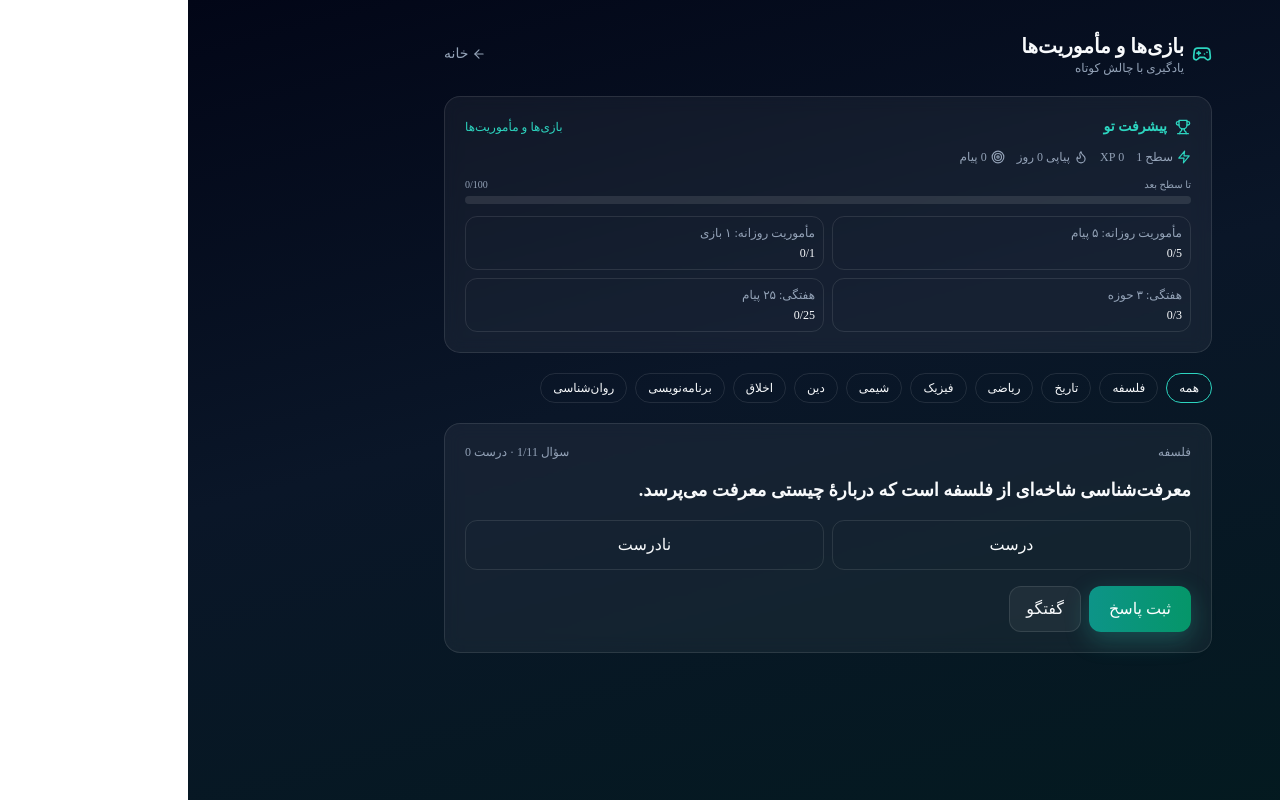
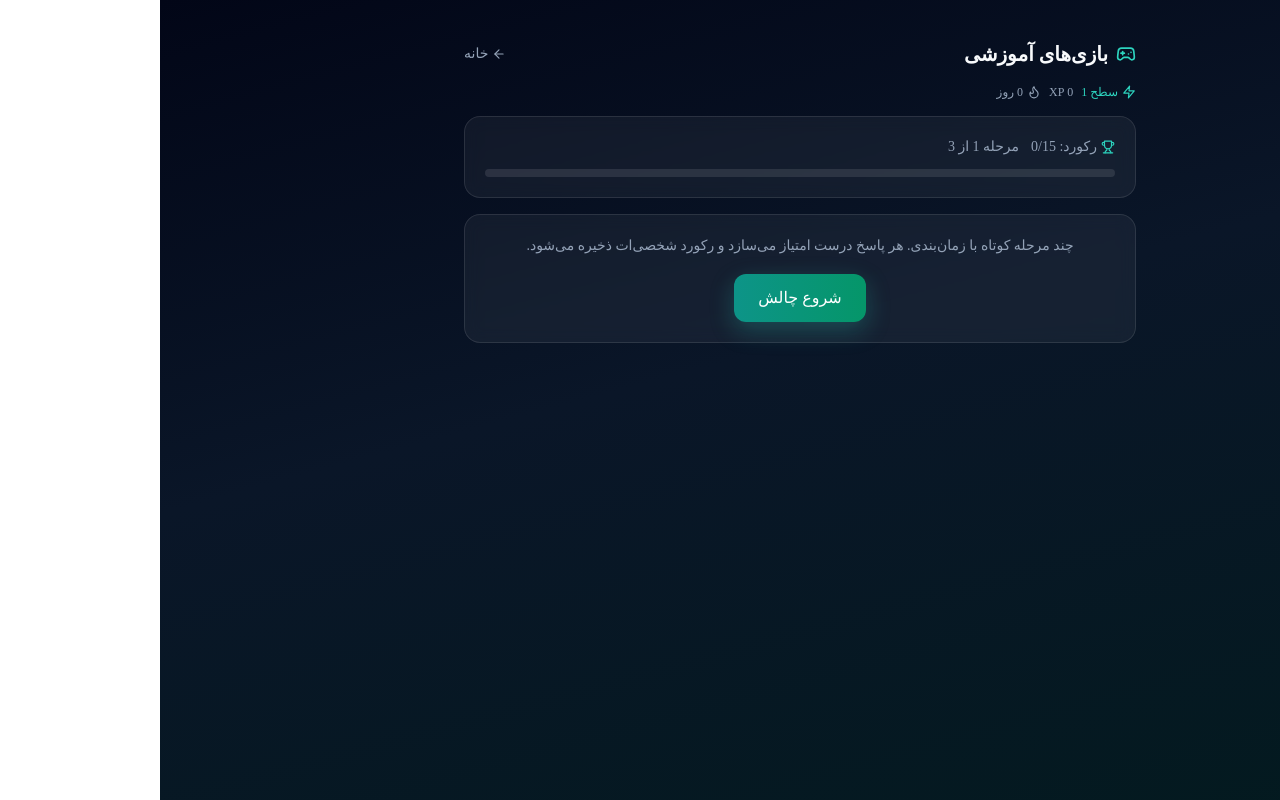
Before and after one commit to ImPMUFO/WAI, a Next.js app: page /play in a window 1280 px wide. Built offline with nearby package versions, Linux system fonts and the light colour scheme.

Commit message:
Update page.tsx

```diff
--- a/src/app/play/page.tsx
+++ b/src/app/play/page.tsx
@@ -1,8 +1,9 @@
 'use client'
 
-import { useMemo, useState } from 'react'
+import { useEffect, useMemo, useState } from 'react'
 import Link from 'next/link'
-import { ArrowRight, Gamepad2, CheckCircle2, XCircle } from 'lucide-react'
+import { motion, AnimatePresence } from 'framer-motion'
+import { ArrowRight, Gamepad2, CheckCircle2, XCircle, Timer, Trophy, Zap } from 'lucide-react'
 import GamificationBar from '@/components/GamificationBar'
 import { onQuizFinished } from '@/lib/gamification'
 
@@ -17,176 +18,150 @@ type QuizItem = {
 }
 
 const BANK: QuizItem[] = [
-  {
-    id: 'p1',
-    domain: 'philosophy',
-    type: 'tf',
-    question: 'معرفت‌شناسی شاخه‌ای از فلسفه است که دربارهٔ چیستی معرفت می‌پرسد.',
-    answer: 'درست',
-    explain: 'بله؛ معرفت‌شناسی (epistemology) دربارهٔ چیستی و امکان دانش است.',
-  },
-  {
-    id: 'p2',
-    domain: 'philosophy',
-    type: 'mc',
-    question: 'کدام گزینه بیشتر به «منطق» مربوط است؟',
-    options: ['استدلال معتبر', 'سبک ادبی', 'قیمت کالا', 'ژنتیک'],
-    answer: 'استدلال معتبر',
-    explain: 'منطق قواعد استدلال صحیح را بررسی می‌کند.',
-  },
-  {
-    id: 'h1',
-    domain: 'history',
-    type: 'mc',
-    question: 'برای فهم یک رویداد تاریخی، کدام مهم‌تر است؟',
-    options: ['فقط تاریخ دقیق', 'علت و زمینه', 'نام افراد معروف فقط', 'رنگ پرچم'],
-    answer: 'علت و زمینه',
-    explain: 'تاریخ فقط فهرست تاریخ‌ها نیست؛ علت‌ها و بستر اهمیت دارد.',
-  },
-  {
-    id: 'h2',
-    domain: 'history',
-    type: 'tf',
-    question: 'تطبیق شخصیت‌ها با رویدادها یکی از راه‌های یادگیری تاریخ است.',
-    answer: 'درست',
-    explain: 'ارتباط‌دادن افراد و رخدادها حافظهٔ تاریخی را تقویت می‌کند.',
-  },
-  {
-    id: 'm1',
-    domain: 'math',
-    type: 'mc',
-    question: 'اگر a=2 و b=3، مقدار a+b چند است؟',
-    options: ['5', '6', '1', '23'],
-    answer: '5',
-    explain: 'جمع ساده: ۲+۳=۵.',
-  },
-  {
-    id: 'phy1',
-    domain: 'physics',
-    type: 'tf',
-    question: 'نیرو می‌تواند سرعت یا جهت حرکت را تغییر دهد.',
-    answer: 'درست',
-    explain: 'طبق مکانیک کلاسیک، نیرو با شتاب مرتبط است.',
-  },
-  {
-    id: 'c1',
-    domain: 'chemistry',
-    type: 'mc',
-    question: 'آب از چه عناصری ساخته شده؟',
-    options: ['هیدروژن و اکسیژن', 'کربن و نیتروژن', 'آهن و مس', 'سدیم و کلر'],
-    answer: 'هیدروژن و اکسیژن',
-    explain: 'فرمول آب H₂O است.',
-  },
-  {
-    id: 'r1',
-    domain: 'religion',
-    type: 'tf',
-    question: 'در مطالعهٔ دین، تمایز بین باور، دلیل و تجربه مفید است.',
-    answer: 'درست',
-    explain: 'این تمایز گفتگو را دقیق‌تر و عمیق‌تر می‌کند.',
-  },
-  {
-    id: 'e1',
-    domain: 'ethics',
-    type: 'mc',
-    question: 'در اخلاق، کدام سؤال محوری‌تر است؟',
-    options: ['چه چیزی ارزشمند/درست است؟', 'قیمت دلار چند است؟', 'رنگ محبوب من چیست؟', 'ساعت چند است؟'],
-    answer: 'چه چیزی ارزشمند/درست است؟',
-    explain: 'اخلاق دربارهٔ ارزش و درستی عمل می‌پرسد.',
-  },
-  {
-    id: 'prog1',
-    domain: 'programming',
-    type: 'fill',
-    question: 'ساختاری که داده را به‌صورت کلید-مقدار نگه می‌دارد در بسیاری زبان‌ها .... نام دارد. (دیکشنری/آبجکت/مپ)',
-    answer: 'دیکشنری',
-    explain: 'نام‌ها متفاوت است اما مفهوم map/dict/object شبیه است.',
-  },
-  {
-    id: 'psy1',
-    domain: 'psychology',
-    type: 'tf',
-    question: 'سوگیری شناختی می‌تواند تصمیم‌گیری را منحرف کند.',
-    answer: 'درست',
-    explain: 'روان‌شناسی شناختی این سوگیری‌ها را مطالعه می‌کند.',
-  },
+  { id: 'p1', domain: 'philosophy', type: 'tf', question: 'معرفت‌شناسی دربارهٔ چیستی و امکان معرفت می‌پرسد.', answer: 'درست', explain: 'معرفت‌شناسی یکی از شاخه‌های اصلی فلسفه است.' },
+  { id: 'p2', domain: 'philosophy', type: 'mc', question: 'کدام بیشتر به منطق مربوط است؟', options: ['استدلال معتبر', 'سبک ادبی', 'قیمت کالا', 'ژنتیک'], answer: 'استدلال معتبر', explain: 'منطق قواعد استدلال درست را بررسی می‌کند.' },
+  { id: 'h1', domain: 'history', type: 'mc', question: 'برای فهم رویداد تاریخی چه چیزی مهم‌تر است؟', options: ['فقط تاریخ دقیق', 'علت و زمینه', 'فقط نام افراد', 'رنگ پرچم'], answer: 'علت و زمینه', explain: 'علت‌ها و بستر از فهرست تاریخ‌ها مهم‌ترند.' },
+  { id: 'h2', domain: 'history', type: 'tf', question: 'تطبیق شخصیت‌ها با رویدادها به یادگیری تاریخ کمک می‌کند.', answer: 'درست', explain: 'ارتباط افراد و رخدادها حافظه را قوی می‌کند.' },
+  { id: 'm1', domain: 'math', type: 'mc', question: 'اگر a=۲ و b=۳، مقدار a+b؟', options: ['۵', '۶', '۱', '۲۳'], answer: '۵', explain: '۲+۳=۵' },
+  { id: 'm2', domain: 'math', type: 'fill', question: 'نصف عدد ۱۰ چند است؟ (فقط عدد)', answer: '۵', explain: '۱۰÷۲=۵' },
+  { id: 'phy1', domain: 'physics', type: 'tf', question: 'نیرو می‌تواند سرعت یا جهت حرکت را تغییر دهد.', answer: 'درست', explain: 'نیرو با تغییر حرکت مرتبط است.' },
+  { id: 'c1', domain: 'chemistry', type: 'mc', question: 'آب از چه عناصری ساخته شده؟', options: ['هیدروژن و اکسیژن', 'کربن و نیتروژن', 'آهن و مس', 'سدیم و کلر'], answer: 'هیدروژن و اکسیژن', explain: 'فرمول آب H₂O است.' },
+  { id: 'r1', domain: 'religion', type: 'tf', question: 'تمایز بین باور، دلیل و تجربه در مطالعه دین مفید است.', answer: 'درست', explain: 'این تمایز گفتگو را دقیق‌تر می‌کند.' },
+  { id: 'e1', domain: 'ethics', type: 'mc', question: 'سؤال محوری اخلاق کدام است؟', options: ['چه باید کرد؟', 'هوا چند درجه است؟', 'رنگ دیوار چیست؟', 'ساعت چند است؟'], answer: 'چه باید کرد؟', explain: 'اخلاق درباره خوبی و مسئولیت است.' },
+  { id: 'pr1', domain: 'programming', type: 'mc', question: 'کدام مفهوم برای ذخیره جفت کلید-مقدار رایج است؟', options: ['دیکشنری/آبجکت', 'فقط عدد صحیح', 'فقط رشته خالی', 'پشته سخت‌افزاری'], answer: 'دیکشنری/آبجکت', explain: 'map و dict و object مفهوم مشابه‌اند.' },
+  { id: 'psy1', domain: 'psychology', type: 'tf', question: 'سوگیری شناختی می‌تواند تصمیم‌گیری را منحرف کند.', answer: 'درست', explain: 'روان‌شناسی شناختی این خطاها را مطالعه می‌کند.' },
+  { id: 'bio1', domain: 'biology', type: 'mc', question: 'واحد پایه وراثت معمولاً چیست؟', options: ['ژن', 'سنگ', 'بایت', 'وات'], answer: 'ژن', explain: 'ژن حامل اطلاعات وراثتی است.' },
+  { id: 'lit1', domain: 'literature', type: 'tf', question: 'در خواندن ادبی، توجه به فرم و معنا هر دو مفید است.', answer: 'درست', explain: 'ساختار متن هم مثل احساس مهم است.' },
+  { id: 'ec1', domain: 'economics', type: 'mc', question: 'ایده کمیابی بیشتر به چه اشاره دارد؟', options: ['منابع محدود و انتخاب', 'بی‌نهایت بودن همه چیز', 'فقط چاپ پول', 'حذف کامل نیاز'], answer: 'منابع محدود و انتخاب', explain: 'اقتصاد با انتخاب در محدودیت سروکار دارد.' },
 ]
 
-const domainLabel: Record<string, string> = {
-  philosophy: 'فلسفه',
-  history: 'تاریخ',
-  math: 'ریاضی',
-  physics: 'فیزیک',
-  chemistry: 'شیمی',
-  religion: 'دین',
-  ethics: 'اخلاق',
-  programming: 'برنامه‌نویسی',
-  psychology: 'روان‌شناسی',
+const STAGE_SIZE = 5
+const TIME_PER_Q = 20
+const BEST_KEY = 'waima_play_best'
+
+function shuffle<T>(arr: T[]) {
+  const a = [...arr]
+  for (let i = a.length - 1; i > 0; i--) {
+    const j = Math.floor(Math.random() * (i + 1))
+    ;[a[i], a[j]] = [a[j], a[i]]
+  }
+  return a
 }
 
+type Phase = 'ready' | 'playing' | 'feedback' | 'stageClear' | 'done'
+
 export default function PlayPage() {
-  const [domain, setDomain] = useState<string>('all')
+  const [deck, setDeck] = useState<QuizItem[]>([])
   const [index, setIndex] = useState(0)
-  const [selected, setSelected] = useState<string>('')
-  const [fill, setFill] = useState('')
-  const [feedback, setFeedback] = useState<'ok' | 'bad' | null>(null)
-  const [score, setScore] = useState({ ok: 0, total: 0 })
-  const [done, setDone] = useState(false)
+  const [stage, setStage] = useState(1)
+  const [phase, setPhase] = useState<Phase>('ready')
+  const [answer, setAnswer] = useState('')
+  const [correctCount, setCorrectCount] = useState(0)
+  const [stageCorrect, setStageCorrect] = useState(0)
+  const [lastCorrect, setLastCorrect] = useState<boolean | null>(null)
+  const [seconds, setSeconds] = useState(TIME_PER_Q)
+  const [best, setBest] = useState(0)
+  const [combo, setCombo] = useState(0)
 
-  const items = useMemo(() => {
-    const list = domain === 'all' ? BANK : BANK.filter((q) => q.domain === domain)
-    return list.length ? list : BANK
-  }, [domain])
+  const totalStages = useMemo(() => Math.max(1, Math.ceil(BANK.length / STAGE_SIZE)), [])
+  const current = deck[index]
 
-  const q = items[index % items.length]
+  useEffect(() => {
+    try {
+      const b = Number(localStorage.getItem(BEST_KEY) || '0')
+      if (!Number.isNaN(b)) setBest(b)
+    } catch {}
+  }, [])
 
-  const submit = () => {
-    if (!q || feedback) return
-    const userAns =
-      q.type === 'fill' ? fill.trim() : selected.trim()
-    if (!userAns) return
-    const ok =
-      q.type === 'fill'
-        ? userAns.includes(q.answer) || q.answer.includes(userAns)
-        : userAns === q.answer
-    setFeedback(ok ? 'ok' : 'bad')
-    setScore((s) => ({ ok: s.ok + (ok ? 1 : 0), total: s.total + 1 }))
+  useEffect(() => {
+    if (phase !== 'playing') return
+    setSeconds(TIME_PER_Q)
+    const t = setInterval(() => {
+      setSeconds((s) => {
+        if (s <= 1) {
+          clearInterval(t)
+          submitAnswer(true)
+          return 0
+        }
+        return s - 1
+      })
+    }, 1000)
+    return () => clearInterval(t)
+    // eslint-disable-next-line react-hooks/exhaustive-deps
+  }, [phase, index])
+
+  const startRun = () => {
+    setDeck(shuffle(BANK))
+    setIndex(0)
+    setStage(1)
+    setCorrectCount(0)
+    setStageCorrect(0)
+    setCombo(0)
+    setAnswer('')
+    setLastCorrect(null)
+    setPhase('playing')
+  }
+
+  const submitAnswer = (timeout = false) => {
+    if (!current || phase !== 'playing') return
+    const userAns = timeout ? '' : answer.trim()
+    const ok = !timeout && userAns === current.answer
+    setLastCorrect(ok)
+    if (ok) {
+      setCorrectCount((c) => c + 1)
+      setStageCorrect((c) => c + 1)
+      setCombo((c) => c + 1)
+    } else setCombo(0)
+    setPhase('feedback')
   }
 
   const next = () => {
-    if (score.total > 0 && score.total % 5 === 0) {
-      onQuizFinished(score.ok / Math.max(1, score.total))
-    }
-    setFeedback(null)
-    setSelected('')
-    setFill('')
-    if (index + 1 >= items.length) {
-      onQuizFinished(score.ok / Math.max(1, score.total + (feedback === 'ok' ? 0 : 0)))
-      setDone(true)
+    const nextIndex = index + 1
+    if (nextIndex >= deck.length) {
+      finishRun(correctCount)
       return
     }
-    setIndex((i) => i + 1)
+    if (nextIndex % STAGE_SIZE === 0) {
+      setPhase('stageClear')
+      return
+    }
+    setIndex(nextIndex)
+    setAnswer('')
+    setLastCorrect(null)
+    setPhase('playing')
   }
 
-  const restart = () => {
-    setIndex(0)
-    setScore({ ok: 0, total: 0 })
-    setFeedback(null)
-    setSelected('')
-    setFill('')
-    setDone(false)
+  const continueStage = () => {
+    setIndex(index + 1)
+    setStage((s) => s + 1)
+    setStageCorrect(0)
+    setAnswer('')
+    setLastCorrect(null)
+    setPhase('playing')
   }
 
+  const finishRun = (score: number) => {
+    setPhase('done')
+    try {
+      onQuizFinished(score, deck.length)
+    } catch {}
+    try {
+      if (score > best) {
+        localStorage.setItem(BEST_KEY, String(score))
+        setBest(score)
+      }
+    } catch {}
+  }
+
+  const progressPct = deck.length ? Math.round((index / deck.length) * 100) : 0
+
   return (
-    <main className="min-h-screen rtl px-4 py-8" style={{ color: 'var(--text)' }}>
-      <div className="max-w-3xl mx-auto space-y-5">
+    <main className="min-h-screen rtl px-4 py-6 sm:py-10" style={{ color: 'var(--text)' }}>
+      <div className="max-w-2xl mx-auto space-y-4">
         <div className="flex items-center justify-between gap-3">
           <div className="flex items-center gap-2">
             <Gamepad2 className="w-5 h-5 text-[var(--accent)]" />
-            <div>
-              <h1 className="text-xl font-bold">بازی‌ها و مأموریت‌ها</h1>
-              <p className="text-xs text-[var(--muted)]">یادگیری با چالش کوتاه</p>
-            </div>
+            <h1 className="text-lg sm:text-xl font-bold">بازی‌های آموزشی</h1>
           </div>
           <Link href="/" className="text-sm text-[var(--muted)] inline-flex items-center gap-1">
             <ArrowRight className="w-3.5 h-3.5 rotate-180" />
@@ -194,67 +169,78 @@ export default function PlayPage() {
           </Link>
         </div>
 
-        <GamificationBar />
+        <GamificationBar compact />
 
-        <div className="flex flex-wrap gap-2">
-          <button
-            onClick={() => {
-              setDomain('all')
-              restart()
-            }}
-            className={`px-3 py-1.5 rounded-full text-xs border ${
-              domain === 'all' ? 'border-[var(--accent)] bg-[var(--accent)]/15' : 'border-[var(--border)]'
-            }`}
-          >
-            همه
-          </button>
-          {Object.keys(domainLabel).map((d) => (
-            <button
-              key={d}
-              onClick={() => {
-                setDomain(d)
-                restart()
-              }}
-              className={`px-3 py-1.5 rounded-full text-xs border ${
-                domain === d ? 'border-[var(--accent)] bg-[var(--accent)]/15' : 'border-[var(--border)]'
-              }`}
-            >
-              {domainLabel[d]}
-            </button>
-          ))}
+        <div className="card space-y-3">
+          <div className="flex flex-wrap gap-3 text-xs sm:text-sm text-[var(--muted)]">
+            <span className="inline-flex items-center gap-1">
+              <Trophy className="w-3.5 h-3.5 text-[var(--accent)]" />
+              رکورد: {best}/{BANK.length}
+            </span>
+            <span>
+              مرحله {Math.min(stage, totalStages)} از {totalStages}
+            </span>
+            {phase === 'playing' && (
+              <span className="inline-flex items-center gap-1 text-[var(--accent)]">
+                <Timer className="w-3.5 h-3.5" />
+                {seconds}ث
+              </span>
+            )}
+            {combo > 1 && (
+              <span className="inline-flex items-center gap-1 text-amber-300">
+                <Zap className="w-3.5 h-3.5" />
+                کمبو ×{combo}
+              </span>
+            )}
+          </div>
+          <div className="h-2 rounded-full bg-[var(--border)] overflow-hidden">
+            <div
+              className="h-full bg-[var(--accent)] transition-all duration-300"
+              style={{ width: `${phase === 'ready' ? 0 : progressPct}%` }}
+            />
+          </div>
         </div>
 
-        {done ? (
-          <div className="card space-y-3 text-center">
-            <h2 className="text-lg font-semibold">پایان دور</h2>
-            <p className="text-[var(--muted)]">
-              امتیاز این دور: {score.ok} از {score.total}
+        <AnimatePresence mode="wait">
+          {phase === 'ready' && (
+            <motion.div
+              key="ready"
+              initial={{ opacity: 0, y: 10 }}
+              animate={{ opacity: 1, y: 0 }}
+              exit={{ opacity: 0 }}
+              className="card space-y-4 text-center"
+            >
+              <p className="text-sm text-[var(--muted)] leading-relaxed">
+                چند مرحله کوتاه با زمان‌بندی.
+                هر پاسخ درست امتیاز می‌سازد و رکورد شخصی‌ات ذخیره می‌شود.
               </p>
-            <button onClick={restart} className="btn-primary px-5 py-2">
-              دوباره
+              <button onClick={startRun} className="btn-primary px-6 py-3">
+                شروع چالش
               </button>
+            </motion.div>
+          )}
+
+          {phase === 'playing' && current && (
+            <motion.div
+              key={`q-${current.id}-${index}`}
+              initial={{ opacity: 0, y: 12 }}
+              animate={{ opacity: 1, y: 0 }}
+              exit={{ opacity: 0 }}
+              className="card space-y-4"
+            >
+              <div className="text-xs text-[var(--accent)]">
+                سؤال {index + 1} از {deck.length}
               </div>
-        ) : (
-          <div className="card space-y-4">
-            <div className="flex justify-between text-xs text-[var(--muted)]">
-              <span>{domainLabel[q.domain] || q.domain}</span>
-              <span>
-                سؤال {index + 1}/{items.length} · درست {score.ok}
-              </span>
-            </div>
-            <h2 className="text-base sm:text-lg font-semibold leading-relaxed">{q.question}</h2>
+              <h2 className="text-base sm:text-lg font-semibold leading-relaxed">{current.question}</h2>
 
-            {q.type === 'tf' && (
-              <div className="flex gap-2">
-                {['درست', 'نادرست'].map((opt) => (
+              {current.type === 'tf' && (
+                <div className="grid grid-cols-2 gap-2">
+                  {['درست', 'غلط'].map((opt) => (
                     <button
                       key={opt}
-                    onClick={() => setSelected(opt)}
-                    disabled={!!feedback}
-                    className={`flex-1 py-3 rounded-xl border ${
-                      selected === opt
-                        ? 'border-[var(--accent)] bg-[var(--accent)]/15'
-                        : 'border-[var(--border)]'
+                      onClick={() => setAnswer(opt)}
+                      className={`rounded-xl border px-3 py-3 text-sm ${
+                        answer === opt ? 'border-[var(--accent)] bg-[var(--accent)]/15' : 'border-[var(--border)]'
                       }`}
                     >
                       {opt}
@@ -263,17 +249,14 @@ export default function PlayPage() {
                 </div>
               )}
 
-            {q.type === 'mc' && q.options && (
-              <div className="grid gap-2">
-                {q.options.map((opt) => (
+              {current.type === 'mc' && current.options && (
+                <div className="space-y-2">
+                  {current.options.map((opt) => (
                     <button
                       key={opt}
-                    onClick={() => setSelected(opt)}
-                    disabled={!!feedback}
-                    className={`text-right px-4 py-3 rounded-xl border ${
-                      selected === opt
-                        ? 'border-[var(--accent)] bg-[var(--accent)]/15'
-                        : 'border-[var(--border)]'
+                      onClick={() => setAnswer(opt)}
+                      className={`w-full text-right rounded-xl border px-3 py-3 text-sm ${
+                        answer === opt ? 'border-[var(--accent)] bg-[var(--accent)]/15' : 'border-[var(--border)]'
                       }`}
                     >
                       {opt}
@@ -282,53 +265,98 @@ export default function PlayPage() {
                 </div>
               )}
 
-            {q.type === 'fill' && (
+              {current.type === 'fill' && (
                 <input
-                value={fill}
-                onChange={(e) => setFill(e.target.value)}
-                disabled={!!feedback}
-                placeholder="پاسخ را بنویس..."
+                  value={answer}
+                  onChange={(e) => setAnswer(e.target.value)}
+                  onKeyDown={(e) => e.key === 'Enter' && submitAnswer()}
+                  placeholder="جواب را بنویس..."
                   className="w-full rounded-xl px-4 py-3 border border-[var(--border)] bg-[var(--card)]"
                   style={{ color: 'var(--text)' }}
                 />
               )}
 
-            {feedback && (
-              <div
-                className={`rounded-xl p-3 text-sm border ${
-                  feedback === 'ok'
-                    ? 'border-emerald-400/40 bg-emerald-500/10'
-                    : 'border-rose-400/40 bg-rose-500/10'
-                }`}
+              <button
+                onClick={() => submitAnswer()}
+                disabled={!answer.trim()}
+                className="btn-primary w-full py-3 disabled:opacity-40"
               >
-                <div className="flex items-center gap-2 mb-1 font-medium">
-                  {feedback === 'ok' ? (
-                    <CheckCircle2 className="w-4 h-4" />
-                  ) : (
-                    <XCircle className="w-4 h-4" />
-                  )}
-                  {feedback === 'ok' ? 'درست!' : 'نادرست'}
-                </div>
-                <p className="text-[var(--muted)] leading-relaxed">{q.explain}</p>
-              </div>
+                ثبت پاسخ
+              </button>
+            </motion.div>
           )}
 
-            <div className="flex gap-2">
-              {!feedback ? (
-                <button onClick={submit} className="btn-primary px-5 py-2.5">
-                  ثبت پاسخ
+          {phase === 'feedback' && current && (
+            <motion.div
+              key="feedback"
+              initial={{ opacity: 0, scale: 0.98 }}
+              animate={{ opacity: 1, scale: 1 }}
+              className="card space-y-3"
+            >
+              <div className="flex items-center gap-2">
+                {lastCorrect ? (
+                  <CheckCircle2 className="w-5 h-5 text-emerald-400" />
+                ) : (
+                  <XCircle className="w-5 h-5 text-rose-400" />
+                )}
+                <span className="font-semibold">{lastCorrect ? 'آفرین! درست بود' : 'این‌بار نه'}</span>
+              </div>
+              {!lastCorrect && (
+                <p className="text-sm text-[var(--muted)]">
+                  جواب درست: <span className="text-[var(--accent)]">{current.answer}</span>
+                </p>
+              )}
+              <p className="text-sm text-[var(--muted)] leading-relaxed">{current.explain}</p>
+              <button onClick={next} className="btn-primary w-full py-3">
+                ادامه
               </button>
-              ) : (
-                <button onClick={next} className="btn-primary px-5 py-2.5">
-                  بعدی
+            </motion.div>
+          )}
+
+          {phase === 'stageClear' && (
+            <motion.div
+              key="stage"
+              initial={{ opacity: 0, y: 10 }}
+              animate={{ opacity: 1, y: 0 }}
+              className="card space-y-4 text-center"
+            >
+              <p className="text-lg font-semibold">مرحله {stage} تمام شد</p>
+              <p className="text-sm text-[var(--muted)]">
+                درست‌های این مرحله: {stageCorrect} از {STAGE_SIZE}
+              </p>
+              <button onClick={continueStage} className="btn-primary px-6 py-3">
+                مرحله بعد
               </button>
+            </motion.div>
           )}
-              <Link href="/start" className="btn-secondary px-4 py-2.5">
+
+          {phase === 'done' && (
+            <motion.div
+              key="done"
+              initial={{ opacity: 0, y: 10 }}
+              animate={{ opacity: 1, y: 0 }}
+              className="card space-y-4 text-center"
+            >
+              <Trophy className="w-8 h-8 mx-auto text-[var(--accent)]" />
+              <p className="text-lg font-semibold">پایان چالش</p>
+              <p className="text-sm text-[var(--muted)]">
+                امتیاز این دور: {correctCount} از {deck.length}
+              </p>
+              <p className="text-sm text-[var(--muted)]">بهترین رکورد: {best}</p>
+              <div className="flex flex-wrap justify-center gap-2">
+                <button onClick={startRun} className="btn-primary px-5 py-3">
+                  دوباره
+                </button>
+                <Link href="/start" className="btn-secondary px-5 py-3">
                   گفتگو
                 </Link>
+                <Link href="/map" className="btn-secondary px-5 py-3">
+                  نقشه ذهنی
+                </Link>
               </div>
-          </div>
+            </motion.div>
           )}
+        </AnimatePresence>
       </div>
     </main>
   )
```
Lines whose indentation alone changed are shown as unchanged.
